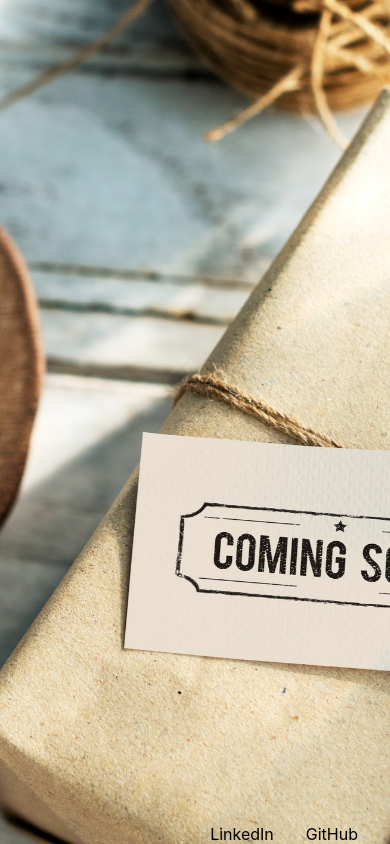
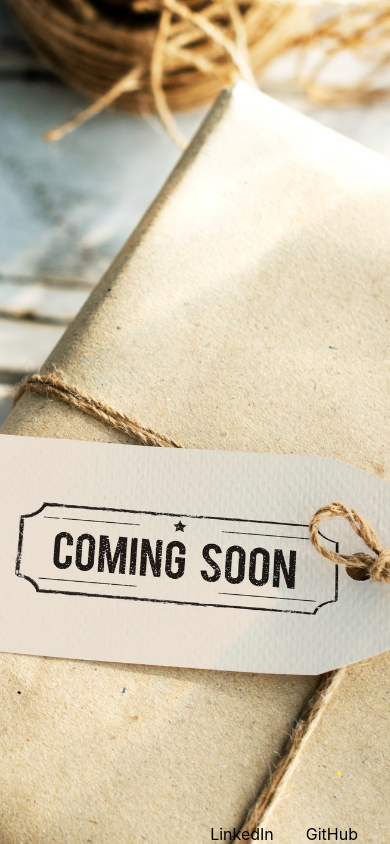
Before and after one commit to tosunufuk/ouuu, a React (Create React App) app: page / in a window 390 px wide. Built offline with nearby package versions, Linux system fonts and the light colour scheme.

Commit message:
Update App.css
@media max-width 600 added.

```diff
--- a/src/App.css
+++ b/src/App.css
@@ -48,6 +48,25 @@ a {
   overflow: auto;
 }
 
+@media (max-width: 600px) {
+  .ImageContainer {
+    position: absolute;
+    height: 100vh;
+    background: url(../src/background.jpg) no-repeat 70% 70%;
+    width: 100vw;
+    max-height: 100%;
+    background-size: cover;
+    -moz-background-size: cover;
+    -webkit-background-size: cover;
+    -o-background-size: cover;
+    background-repeat: no-repeat;
+    justify-content: center;
+    vertical-align: top;
+    background-attachment: fixed;
+    overflow: auto;
+  }
+}
+
 .Links {
   position: absolute;
   right: 1rem;
```
